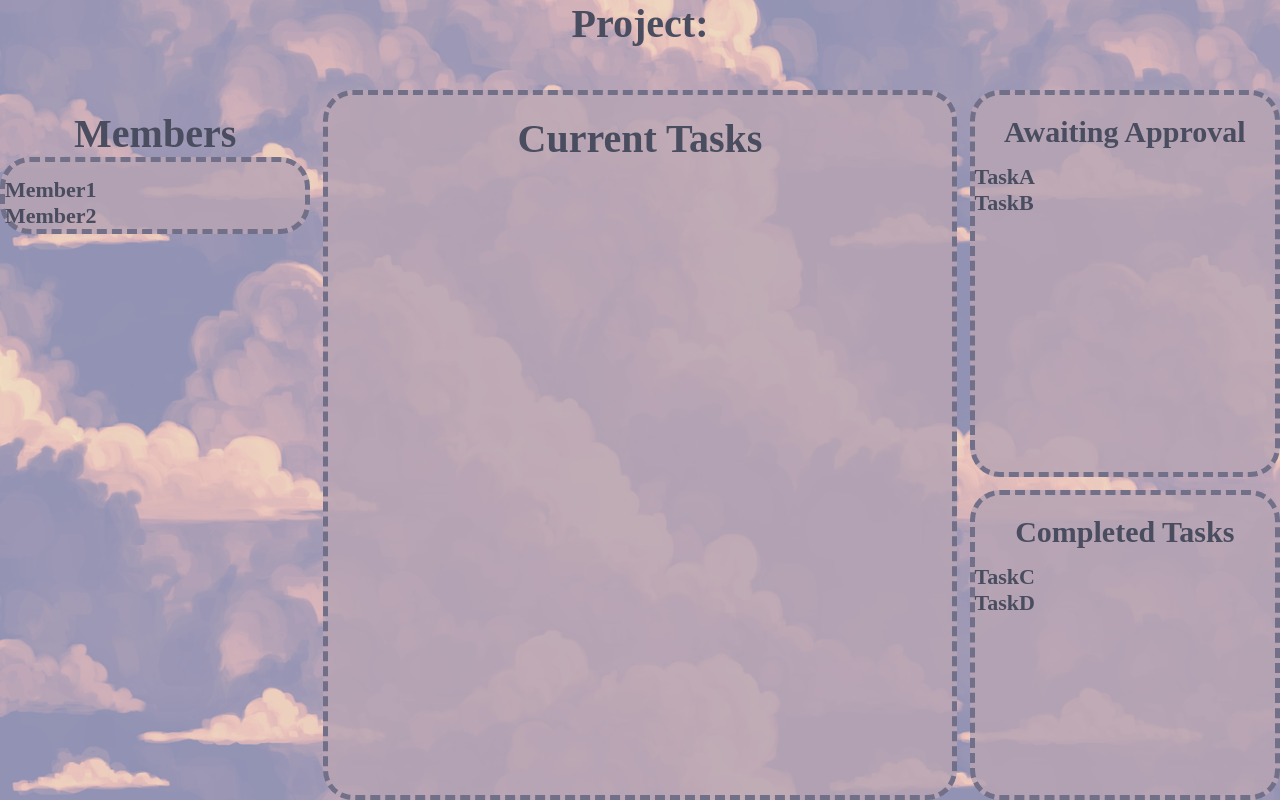
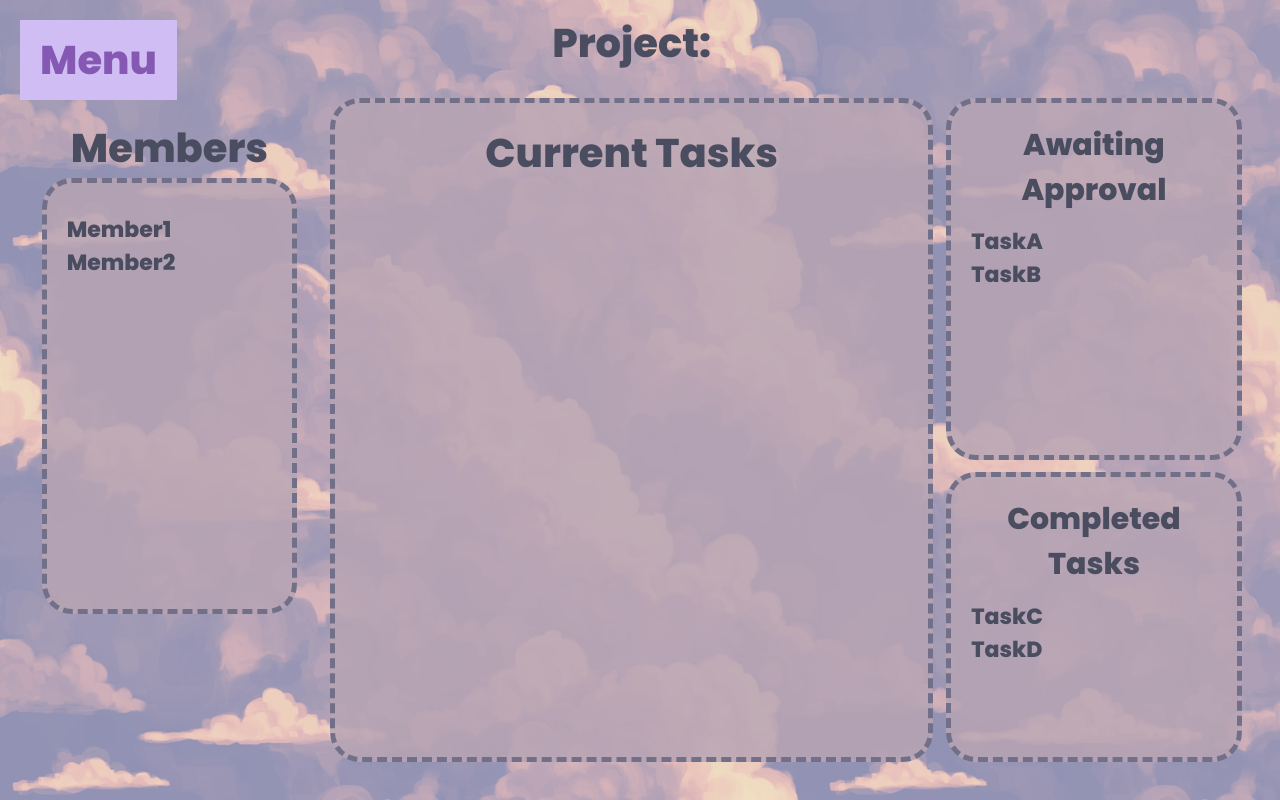
Before and after one commit to jxliahx/Software-Project, a React (Create React App) app in the folder frontend/: page /ProjectUser in a window 1280 px wide. Built offline with nearby package versions, Linux system fonts and the light colour scheme.

Commit message:
fixed projectadmin/user css

```diff
--- a/frontend/public/index.html
+++ b/frontend/public/index.html
@@ -2,6 +2,9 @@
 <html lang="en">
   <head>
     <meta charset="utf-8" />
+    <link rel="preconnect" href="https://fonts.googleapis.com">
+    <link rel="preconnect" href="https://fonts.gstatic.com" crossorigin>
+    <link href="https://fonts.googleapis.com/css2?family=Poppins:wght@800&display=swap" rel="stylesheet">
     <link rel="icon" href="%PUBLIC_URL%/favicon.ico" />
     <meta name="viewport" content="width=device-width, initial-scale=1" />
     <meta name="theme-color" content="#000000" />
--- a/frontend/src/ProjectAdmin.css
+++ b/frontend/src/ProjectAdmin.css
@@ -7,7 +7,7 @@ body {
     font-family: "Poppins", bold;
 }
 
-.container {
+.container2 {
     background-image: url("clouds.png");
     display: grid;
     height: 100vh;
@@ -22,16 +22,19 @@ body {
     font-size: 40px;
     color:  #494d5f;
     text-align: center;
+    padding-left: 1.7%;
+    padding-right: 3%;
+    padding-bottom: 3%;
+    padding-top: 1%;
 }
 
-.nav {
+.nav2 {
     grid-area: nav;
     text-align: center;
     font-size: 40px;
-    position: relative;
   }
 
-button3{
+.button3{
     background: none;
     color: #494d5f;
     border: none;
@@ -42,12 +45,13 @@ button3{
     right: 600px;
     top: 10px;
 }
-button3:hover {
+
+.button3:hover {
     background-color: #494d5f; /* Background color on hover */
     color: #a0d2eb;
 }
 
-.main {
+.main2 {
     background-color:#b7a4b4da;
 
     grid-area: main;
@@ -56,10 +60,10 @@ button3:hover {
     border-style: dashed;
     border-width: 5px;
     border-color:#727088;
-    position: relative;
+    margin-bottom: 40px;
   }
 
-button4{
+.button4{
     background: none;
     color: #494d5f;
     border: none;
@@ -70,24 +74,23 @@ button4{
     right: 200px;
     top: 30px;
 }
-button4:hover {
+.button4:hover {
     background-color: #494d5f; /* Background color on hover */
     color: #a0d2eb;
 }
 
 
 
-.content1 {
+.content1b {
 
     grid-area: content1;
     border-radius: var(--main-radius);
-    padding-top: var(--main-padding);
-    position: relative;
+    padding: var(--main-padding);
 
 
 }
 
-.content2 {
+.content2b {
     grid-area: content2;
     border-style: dashed;
     border-width: 5px;
@@ -95,10 +98,11 @@ button4:hover {
     background-color:#b7a4b4da;
     font-size: 30px;
     border-radius: var(--main-radius);
-    padding-top: var(--main-padding);
+    padding: var(--main-padding);
+    margin-bottom: 55px;
   }
 
-.content3 {
+.content3b {
     grid-area: content3;
     border-style: dashed;
     border-width: 5px;
@@ -106,12 +110,14 @@ button4:hover {
     background-color:#b7a4b4da;
     font-size: 30px;
     border-radius: var(--main-radius);
-    padding-top: var(--main-padding);
+    padding: var(--main-padding);
+    margin-bottom: 40px;
+    margin-top: -50px;
   }
 
 
 
-  section{
+  .sectionb{
     font-size: 28px;
     text-align: left;
     border-style: dashed;
@@ -120,7 +126,8 @@ button4:hover {
     background-color:#b7a4b4da;
     margin-bottom: 5%;
     border-radius: var(--main-radius);
-
+    padding: var(--main-padding);
+    height: 70%;
 }
 
 
@@ -128,18 +135,20 @@ button4:hover {
     list-style-type: circle;
 
 }
-ul{
+.ulB{
     margin-top: 5%;
 }
+
 li{
     text-align: left;
     list-style-type: none;
     font-size: 22px;
+    color:#494d5f;
 }
 
 li:hover {
     background-color: #494d5f; /* Background color on hover */
-    color: #a0d2eb;
+    color: #d1c0cfda;
 }
 
 .taskList{
@@ -154,7 +163,7 @@ li:hover {
     margin-left: 10px;
 }
 
-button1 {
+.button1 {
     background: none;
     color: #494d5f;
     border: none;
@@ -166,17 +175,89 @@ button1 {
     top: 30px;
 }
 
-button1:hover {
+.button1:hover {
     background-color: #494d5f; /* Background color on hover */
     color: #a0d2eb;
 }
 
-button2 {
+.button2 {
     border: none;
     font-size: 20px;
     position: center;
     padding: 10px;
     border-radius: 8px;
     background-color: #494d5f; /* Background color on hover */
-    color: #a0d2eb;
+    color: #e0cededa;
 }
+
+.button2:hover {
+    background-color: #363b4e; /* Background color on hover */
+    color: #b19eaeda;
+}
+
+.button3b {
+    border: none;
+    font-size: 20px;
+    position: center;
+    padding: 10px;
+    border-radius: 8px;
+    background-color: #494d5f; /* Background color on hover */
+    color: #e0cededa;
+    margin-top: 450px;
+}
+
+.button3b:hover {
+    background-color: #363b4e; /* Background color on hover */
+    color: #b19eaeda;
+}
+
+.newTaskA {
+    border: none;
+    font-size: 20px;
+    position: center;
+    padding: 10px;
+    border-radius: 8px;
+    background-color: #494d5f; /* Background color on hover */
+    color: #e0cededa;
+    margin-top: 450px;
+}
+
+.newTaskA:hover {
+    background-color: #363b4e; /* Background color on hover */
+    color: #b19eaeda;
+}
+
+.currentTitle {
+    color: #494d5f;
+    font-family: "Poppins", bold;
+}
+
+.editButton {
+    border: none;
+    font-size: 20px;
+    width: 32px;
+    border-radius: 8px;
+    background-color: #494d5f; /* Background color on hover */
+    color: #e0cededa;
+}
+
+.editButton:hover {
+    background-color: #363b4e; /* Background color on hover */
+    color: #b19eaeda;
+}
+
+.navButtonStyle {
+    border: none;
+    font-size: 20px;
+    position: center;
+    padding: 10px;
+    border-radius: 8px;
+    background-color: #494d5f; /* Background color on hover */
+    color: #e0cededa;
+    margin-top: 450px;
+}
+
+.navButtonStyle:hover {
+    background-color: #363b4e; /* Background color on hover */
+    color: #b19eaeda;
+}
--- a/frontend/src/ProjectAdmin.js
+++ b/frontend/src/ProjectAdmin.js
@@ -56,7 +56,7 @@ function ProjectAdmin() {
       <div className="nav2">
         {" "}
         Project: {projectName}
-        <button>
+        <button className="editButton">
           <BiEdit />
         </button>
       </div>
@@ -64,7 +64,7 @@ function ProjectAdmin() {
       <div className="content1b">
         {" "}
         Members
-        <button>
+        <button className="editButton">
           <BiEdit />
         </button>
         <section className="sectionb">
@@ -81,14 +81,17 @@ function ProjectAdmin() {
             ))}
           </ul>
         </section>
-        <button>Send Invitation</button>
+        <button className="button2">Send Invitation</button>
       </div>
 
       <div className="main2">
-        <button>
-          <BiEdit />
-        </button>
-        <div className="title">Current Tasks</div>
+        <div className="currentTitle">
+          Current Tasks
+          <button className="editButton">
+            <BiEdit />
+          </button>
+        </div>
+
         <ul>
           {openTasks.map((openTask) => (
             <li key={openTask.TaskID}>
@@ -96,7 +99,7 @@ function ProjectAdmin() {
                 <div className="smallGridItem">
                   <div className="title">
                     {openTask.TaskName}
-                    <button>
+                    <button className="editButton">
                       <BiEdit />
                     </button>
                   </div>
@@ -111,7 +114,11 @@ function ProjectAdmin() {
             </li>
           ))}
         </ul>
+        <button className="button3b">
+        <a className="newTaskA" href={"/createTask?project=" + projectID}>Add new task</a>
+        </button>
       </div>
+
 
       <div className="content2b">
         Awaiting Approval
@@ -135,7 +142,7 @@ function ProjectAdmin() {
                 <div className="smallGridItem">
                   <div className="title">
                     {closedTask.TaskName}
-                    <button>
+                    <button className="editButton">
                       <BiEdit />
                     </button>
                   </div>
@@ -151,9 +158,7 @@ function ProjectAdmin() {
           ))}
         </ul>
       </div>
-      <button>
-        <a href={"/createTask?project=" + projectID}>Add new task</a>
-      </button>
+
     </div>
   );
 }
--- a/frontend/src/ProjectUser.js
+++ b/frontend/src/ProjectUser.js
@@ -1,6 +1,7 @@
 import React from 'react';
 import './projectUser.css';
-
+import NavigationBar from "./NavigationBar";
+import "./NavigationBar.css";
 
 
 function ProjectUser() {
@@ -9,12 +10,13 @@ function ProjectUser() {
   const projectName = searchParams.get("projectName");
     return (
       <div className="container">
+        <NavigationBar className="navButtonStyle"/>
         <div className="nav"> Project: {projectName}</div>
 
         <div className="content1">
           {" "}
           Members
-          <section>
+          <section className="MemberBox">
             <ul>
               <li>Member1</li>
               <li>Member2</li>
--- a/frontend/src/projectUser.css
+++ b/frontend/src/projectUser.css
@@ -22,6 +22,19 @@ body {
     font-size: 40px;
     color:  #494d5f;
     text-align: center;
+    padding-left: 1.7%;
+    padding-right: 3%;
+    padding-bottom: 3%;
+    padding-top: 1%;
+}
+
+.Container2 {
+    display: flex;
+    max-width: 90%;
+    flex-direction: row;
+    justify-content:center;
+    align-content: center;
+    margin-left: 5%;
 }
 
 .nav {
@@ -47,7 +60,7 @@ body {
 
     grid-area: content1;
     border-radius: var(--main-radius);
-    padding-top: var(--main-padding);
+    padding: var(--main-padding);
 
 }
 
@@ -59,7 +72,8 @@ body {
     background-color:#b7a4b4da;
     font-size: 30px;
     border-radius: var(--main-radius);
-    padding-top: var(--main-padding);
+    padding: var(--main-padding);
+
   }
 
 .content3 {
@@ -70,7 +84,7 @@ body {
     background-color:#b7a4b4da;
     font-size: 30px;
     border-radius: var(--main-radius);
-    padding-top: var(--main-padding);
+    padding: var(--main-padding);
   }
 
 
@@ -85,6 +99,11 @@ body {
     margin-bottom: 5%;
     border-radius: var(--main-radius);
 
+}
+
+.MemberBox {
+    padding: var(--main-padding);
+    height: 70%;
 }
 
 .list{
@@ -102,7 +121,7 @@ li{
 
 li:hover {
     background-color: #494d5f; /* Background color on hover */
-    color: #a0d2eb;
+    color: #d1c0cfda;
 }
 
 .taskList{
```
